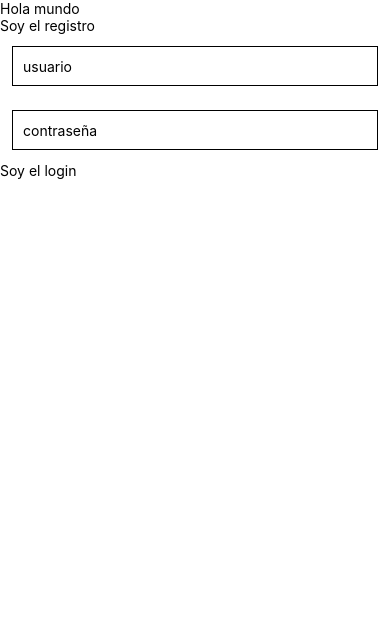
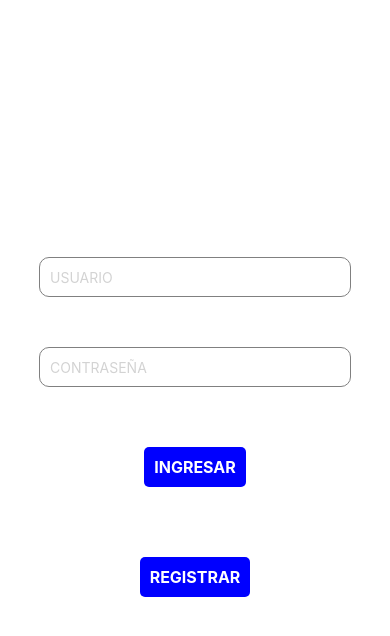
Before and after one commit to AlexKsas/Parners-bar-Solutions, a React Native app in the folder Aplicacion/Events_bar/: screen /Register in a window 390 px wide. Shown: the top 636 px of the page. Built offline with nearby package versions, Linux system fonts and the light colour scheme.

Commit message:
diseño y login

```diff
--- a/Aplicacion/Events_bar/src/App.tsx
+++ b/Aplicacion/Events_bar/src/App.tsx
@@ -1,18 +1,25 @@
 import React from 'react';
-import { Text, View, } from 'react-native';
-import Register from './components/Register/register';
+import { StyleSheet, Text, View, } from 'react-native';
 import Login from './components/Login/login';
+import register from './components/register/register';
+
 
 const App = () => {
 
   return (
-    <View>
-      <Text>Hola mundo</Text>
-      <Register/>
+    <View style={styles.container}>
+      <Text></Text>
       <Login/>
     </View>
   );
 
 }
+const styles = StyleSheet.create({
+  container: {
+    flex: 1,
+    backgroundColor: 'white', // Cambia este valor al color que desees
+    // Otros estilos para el contenedor si es necesario
+  },
+});
 
 export default App;
--- /dev/null
+++ b/Aplicacion/Events_bar/src/components/Diseno/Desing.js
@@ -0,0 +1,54 @@
+import { View, Text, TextInput, StyleSheet, Button, TouchableOpacity} from "react-native"
+
+
+// Diseño de la interfaz de login
+const Desing = StyleSheet.create({
+    inicio:{
+      flex: 1,
+      justifyContent: 'center', // Centrar verticalmente
+      alignItems: 'center',
+    },
+
+    input: {
+      height: 40,
+      width: '80%', // Ancho del input
+      paddingHorizontal: 10,
+      borderRadius: 10, // Bordes redondeados
+      borderWidth: 1,
+      borderColor: 'gray',
+      margin:25,
+      color:'black',
+
+    },
+    text: {
+      textAlign: 'center',
+      color: 'white', // Cambiado a azul para generar un estilo más fresco
+      fontSize: 28, // Tamaño de fuente aumentado
+      fontWeight: 'bold',
+      marginBottom: 20,
+    },
+    button: {
+      backgroundColor: 'white',
+      padding: 10,
+      borderRadius: 5,
+      margin:25,
+
+    },
+    buttonText: {
+      color: 'white',
+      textAlign: 'center',
+      fontSize: 16, // Tamaño de fuente
+      fontWeight: 'bold', // Peso de fuente (negrita)
+      textTransform: 'uppercase', // Transformación de texto a mayúsculas
+      padding: 10, // Espaciado interno
+      backgroundColor: 'blue', // Color de fondo
+      borderRadius: 5, // Bordes redondeados
+    },
+    container: {
+      flex: 1,
+      justifyContent: 'center',
+      alignItems: 'center',
+    }
+  });
+
+  export default Desing
--- a/Aplicacion/Events_bar/src/components/Login/login.tsx
+++ b/Aplicacion/Events_bar/src/components/Login/login.tsx
@@ -1,8 +1,23 @@
-import { View, Text } from "react-native"
+import { View, Text, TextInput, StyleSheet, Button, TouchableOpacity} from 'react-native';
+import Desing from '../Diseno/Desing';
+
 const Login = () => {
     return(
-        <View>
-            <Text>Soy el login</Text>
+        <View style={Desing.inicio}>
+
+            <Text style={Desing.text}></Text>
+
+            <TextInput placeholderTextColor={"lightgray"} placeholder="USUARIO" style={Desing.input}></TextInput>
+            <TextInput placeholderTextColor={"lightgray"} placeholder="CONTRASEÑA" style={Desing.input}></TextInput>
+
+            <TouchableOpacity style={Desing.button}>
+            <Text style={Desing.buttonText}>Ingresar</Text>
+            </TouchableOpacity>
+
+            <TouchableOpacity style={Desing.button}>
+            <Text style={Desing.buttonText}>Registrar</Text>
+            </TouchableOpacity>
+
         </View>
     )
 }
```
